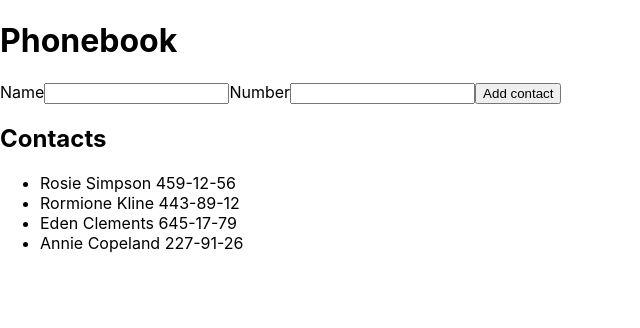
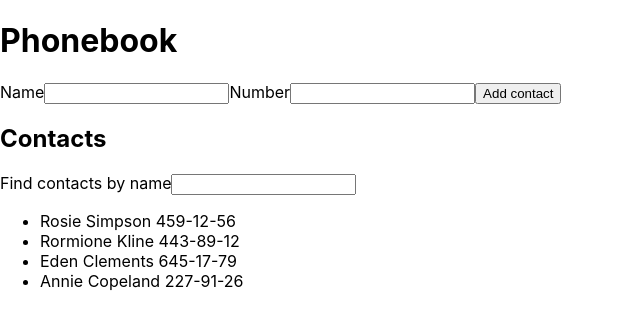
Before and after one commit to AdrianMiarczynski/goit-react-hw-02-phonebook, a React (Create React App) app: page / in a window 1280 px wide. Shown: the top 328 px of the page, without its empty margins (0-640 px from the left). Built offline with nearby package versions, Linux system fonts and the light colour scheme.

Commit message:
added class FilterContacts

```diff
--- a/src/components/App.jsx
+++ b/src/components/App.jsx
@@ -2,6 +2,7 @@ import { Component } from 'react';
 import ContactsForm from './contactsform/contactsform';
 import { nanoid } from 'nanoid';
 import Contacts from './contactslist/contactslist';
+import FilterContacts from './contactfilter/contactfilter';
 
 export class App extends Component {
   state = {
@@ -34,6 +35,15 @@ export class App extends Component {
     }));
   };
 
+  filterContacts = data => {
+    return this.state.contacts.filter(({ name }) =>
+      name.toLowerCase().includes(data.toLowerCase())
+    );
+  };
+  // filterEvcontacts = ev => {
+
+  // }
+
   render() {
     return (
       <div>
@@ -46,6 +56,7 @@ export class App extends Component {
         />
         <div>
           <h2>Contacts</h2>
+          <FilterContacts filter={this.state.filter} />
           <Contacts contacts={this.state.contacts} />
         </div>
       </div>
--- /dev/null
+++ b/src/components/contactfilter/contactfilter.jsx
@@ -0,0 +1,20 @@
+const { Component } = require('react');
+
+class FilterContacts extends Component {
+  render() {
+    const { filterInputValue } = this.props.filter;
+    return (
+      <label htmlFor="filter">
+        Find contacts by name
+        <input
+          type="text"
+          name="filter"
+          id="filter"
+          value={filterInputValue}
+          onChange={this.props.handlerChange}
+        />
+      </label>
+    );
+  }
+}
+export default FilterContacts;
--- /dev/null
+++ b/src/components/contactfilter/index.js
@@ -0,0 +1 @@
+export * from './contactfilter';
```
Also changed, not shown: src/components/contactfilter/contactfilter.module.css (added).
